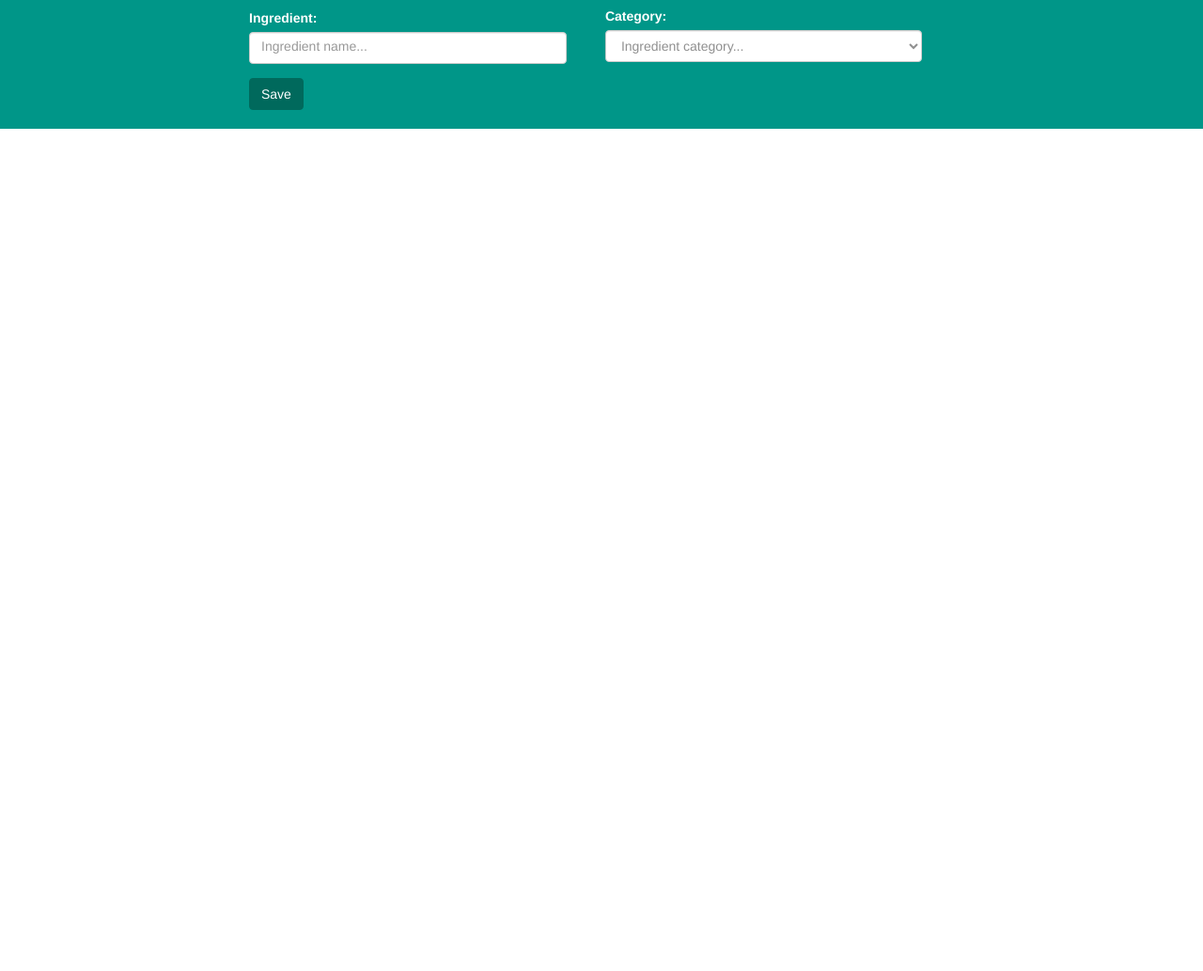
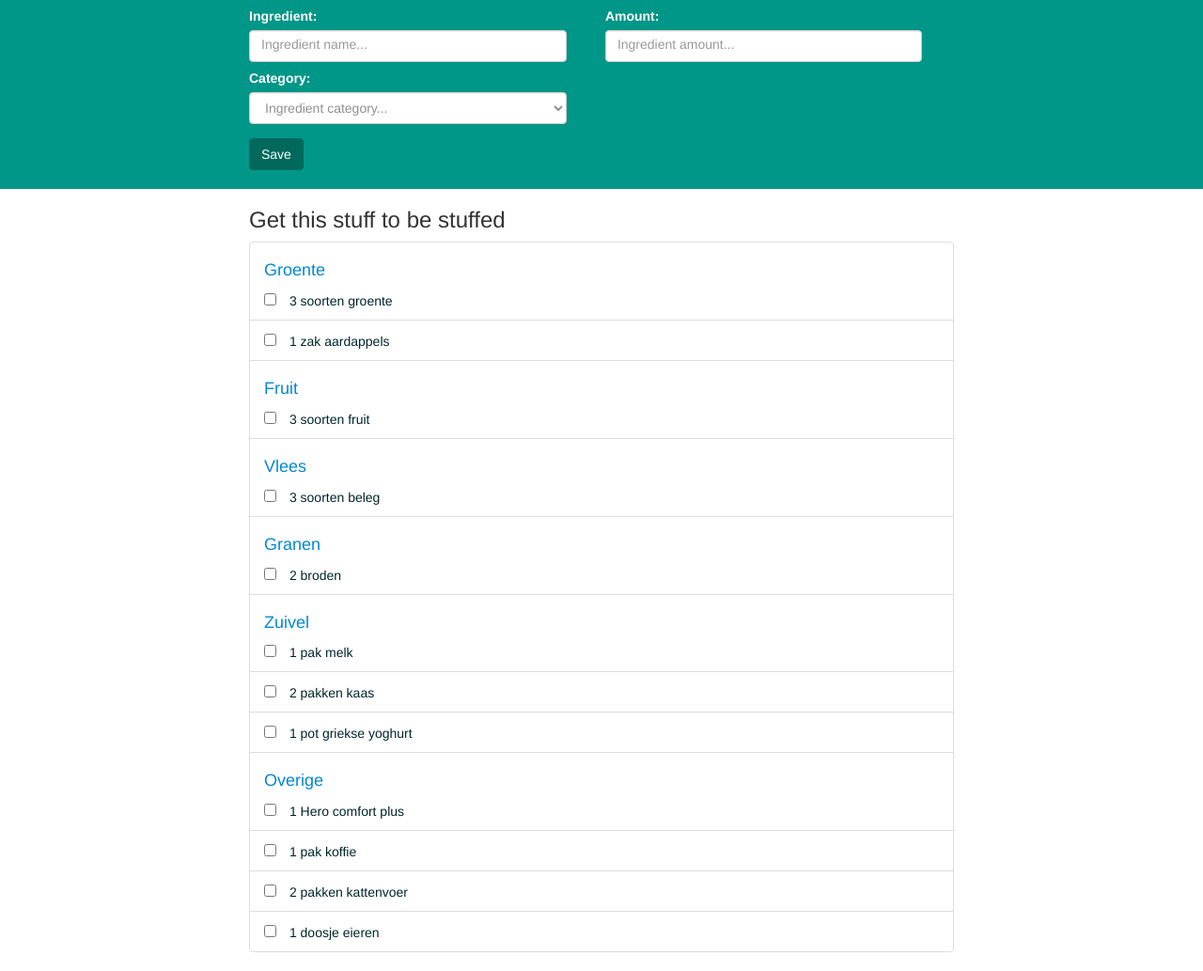
Before and after one commit to deborahvandervegt/angular-course-homework, a website: page index.html in a window 1280 px wide. Shown: the part 63-1096 px from the top of the page at 94% size. Before the commit the page ends 800 px from the top, so only its background shows below. Drawn offline with nearby package versions, Linux system fonts and the light colour scheme.

Commit message:
Order groceries by category and added default grocery list

```diff
--- a/index.html
+++ b/index.html
@@ -9,7 +9,6 @@
         <script src="node_modules/angular/angular.min.js"></script>
         <script src="main.js"></script>
         <script src="ingredients.service.js"></script>
-        <script src="translate.filter.js"></script>
     </head>
     <body ng-app="groceriesApp">
         <div ng-controller="ingredientController as iC">
@@ -22,6 +21,10 @@
                             <input type="text" ng-model="iC.ingredientName" class="form-control" placeholder="Ingredient name...">
                         </div>
                         <div class="field">
+                            <label>Amount: </label>
+                            <input type="number" ng-model="iC.ingredientAmount" class="form-control" placeholder="Ingredient amount...">
+                        </div>
+                        <div class="field">
                             <label>Category: </label>
                             <select ng-model="iC.ingredientCategory" class="form-control">
                                 <option value="" disabled selected hidden>Ingredient category...</option>
@@ -30,6 +33,7 @@
                                 <option value="meat">Vlees</option>
                                 <option value="fish">Vis</option>
                                 <option value="grains">Granen</option>
+                                <option value="dairy">Zuivel</option>
                                 <option value="other">Overige</option>
                             </select>
                         </div>
@@ -40,8 +44,60 @@
             <div class="ingredientList">
                 <h3 ng-show="iC.ingredients.length">Get this stuff to be stuffed</h3>
                 <ul class="list-group">
-                    <li ng-repeat="ingredient in iC.ingredients| orderBy:'-category'" class="list-group-item">
-                        <input type="checkbox"><span>{{ ingredient.name}} - {{ ingredient.category | translate }}</span></input>
+                    <!--Vegetables-->
+                    <li ng-repeat="ingredient in iC.ingredients" ng-if="ingredient.category == 'vegetables'" class="list-group-item">
+                        <h4 ng-if="$index == 2">Groente</h4>
+                        <input type="checkbox">
+                            <span>{{ ingredient.amount}} {{ ingredient.name}}</span>
+                        </input>
+                    </li>
+
+                    <!--Fruit-->
+                    <li ng-repeat="ingredient in iC.ingredients" ng-if="ingredient.category == 'fruit'" class="list-group-item">
+                        <h4 ng-if="$index == 1">Fruit</h4>
+                        <input type="checkbox">
+                            <span>{{ ingredient.amount}} {{ ingredient.name}}</span>
+                        </input>
+                    </li>
+
+                    <!--Meat-->
+                    <li ng-repeat="ingredient in iC.ingredients" ng-if="ingredient.category == 'meat'" class="list-group-item">
+                        <h4 ng-if="$index == 4">Vlees</h4>
+                        <input type="checkbox">
+                            <span>{{ ingredient.amount}} {{ ingredient.name}}</span>
+                        </input>
+                    </li>
+
+                    <!--Fish-->
+                    <li ng-repeat="ingredient in iC.ingredients" ng-if="ingredient.category == 'fish'" class="list-group-item">
+                        <h4 ng-if="$index == 12">Vis</h4>
+                        <input type="checkbox">
+                            <span>{{ ingredient.amount}} {{ ingredient.name}}</span>
+                        </input>
+                    </li>
+
+                    <!--Grains-->
+                    <li ng-repeat="ingredient in iC.ingredients" ng-if="ingredient.category == 'grains'" class="list-group-item">
+                        <h4 ng-if="$index == 5">Granen</h4>
+                        <input type="checkbox">
+                            <span>{{ ingredient.amount}} {{ ingredient.name}}</span>
+                        </input>
+                    </li>
+
+                    <!--Dairy-->
+                    <li ng-repeat="ingredient in iC.ingredients" ng-if="ingredient.category == 'dairy'" class="list-group-item">
+                        <h4 ng-if="$index == 8">Zuivel</h4>
+                        <input type="checkbox">
+                            <span>{{ ingredient.amount}} {{ ingredient.name}}</span>
+                        </input>
+                    </li>
+
+                    <!--Other-->
+                    <li ng-repeat="ingredient in iC.ingredients" ng-if="ingredient.category == 'other'" class="list-group-item">
+                        <h4 ng-if="$index == 0">Overige</h4>
+                        <input type="checkbox">
+                            <span>{{ ingredient.amount}} {{ ingredient.name}}</span>
+                        </input>
                     </li>
                 </ul>
             </div>
--- a/ingredients.service.js
+++ b/ingredients.service.js
@@ -6,7 +6,69 @@
         .service('ingredientsService', ingredientsService);
 
     function ingredientsService() {
-        var ingredients = [];
+        var ingredients = [
+            {
+                name: "Hero comfort plus",
+                amount: "1",
+                category: "other"
+            },
+            {
+                name: "soorten fruit",
+                amount: "3",
+                category: "fruit"
+            },
+            {
+                name: "soorten groente",
+                amount: "3",
+                category: "vegetables"
+            },
+            {
+                name: "zak aardappels",
+                amount: "1",
+                category: "vegetables"
+            },
+            {
+                name: "soorten beleg",
+                amount: "3",
+                category: "meat"
+            },
+            {
+                name: "broden",
+                amount: "2",
+                category: "grains"
+            },
+            {
+                name: "pak koffie",
+                amount: "1",
+                category: "other"
+            },
+            {
+                name: "pakken kattenvoer",
+                amount: "2",
+                category: "other"
+            },
+            {
+                name: "pak melk",
+                amount: "1",
+                category: "dairy"
+            },
+            {
+                name: "doosje eieren",
+                amount: "1",
+                category: "other"
+            },
+            {
+                name: "pakken kaas",
+                amount: "2",
+                category: "dairy"
+            },
+            {
+                name: "pot griekse yoghurt",
+                amount: "1",
+                category: "dairy"
+            },
+
+        ];
 
         this.get = function() {
             return ingredients;
--- a/main.js
+++ b/main.js
@@ -13,10 +13,11 @@
         vm.ingredients = ingredientsService.get();
         vm.ingredientName = '';
         vm.ingredientCategory = '';
+        vm.ingredientAmount = '';
 
         vm.addIngredientToList = function () {
             vm.ingredients.push(
-                    { name: vm.ingredientName, category: vm.ingredientCategory }
+                    { name: vm.ingredientName, category: vm.ingredientCategory, amount: vm.ingredientAmount }
             );
         }
 
--- a/style.scss
+++ b/style.scss
@@ -30,6 +30,10 @@ body {
             display: inline-block;
 
             &:last-child {
+                margin-top: 1%;
+            }
+
+            &:nth-child(2n) {
                 margin-left: 5%;
             }
 
@@ -51,7 +55,7 @@ body {
     .ingredientList {
         margin-top: 20px;
 
-        ul li input span {
+        ul li span {
             margin-left: 10px;
         }
     }
@@ -59,4 +63,8 @@ body {
     .ingredientForm {
         padding-bottom: 20px;
     }
+
+    h4 {
+        color: #0288D1;
+    }
 }
--- a/translate.filter.js
+++ /dev/null
@@ -1,34 +0,0 @@
-(function () {
-    'use strict';
-
-    angular
-            .module('groceriesApp')
-            .filter('translate', translate);
-
-    function translate() {
-
-        return translateFn;
-
-        function translateFn(category) {
-            if (category == "vegetables") {
-                return 'Groente';
-            }
-            else if (category == "fruit") {
-                return 'Fruit';
-            }
-            else if (category == "meat") {
-                return 'Vlees';
-            }
-            else if (category == "fish") {
-                return 'Vis';
-            }
-            else if (category == "grains") {
-                return 'Granen';
-            }
-            else {
-                return 'Overige';
-            }
-        }
-    }
-
-})();
```
Also changed, not shown: style.css, 1 other file.
